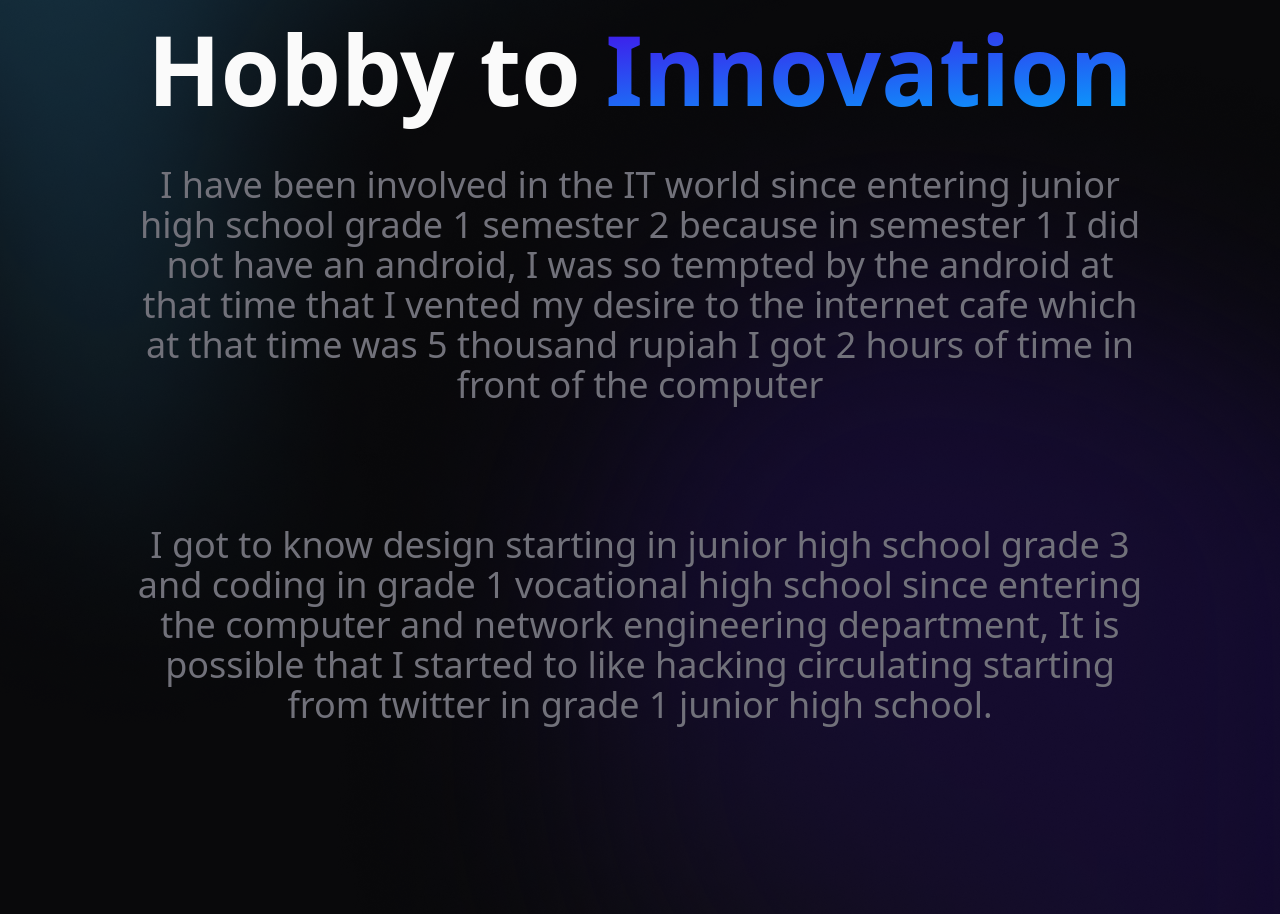
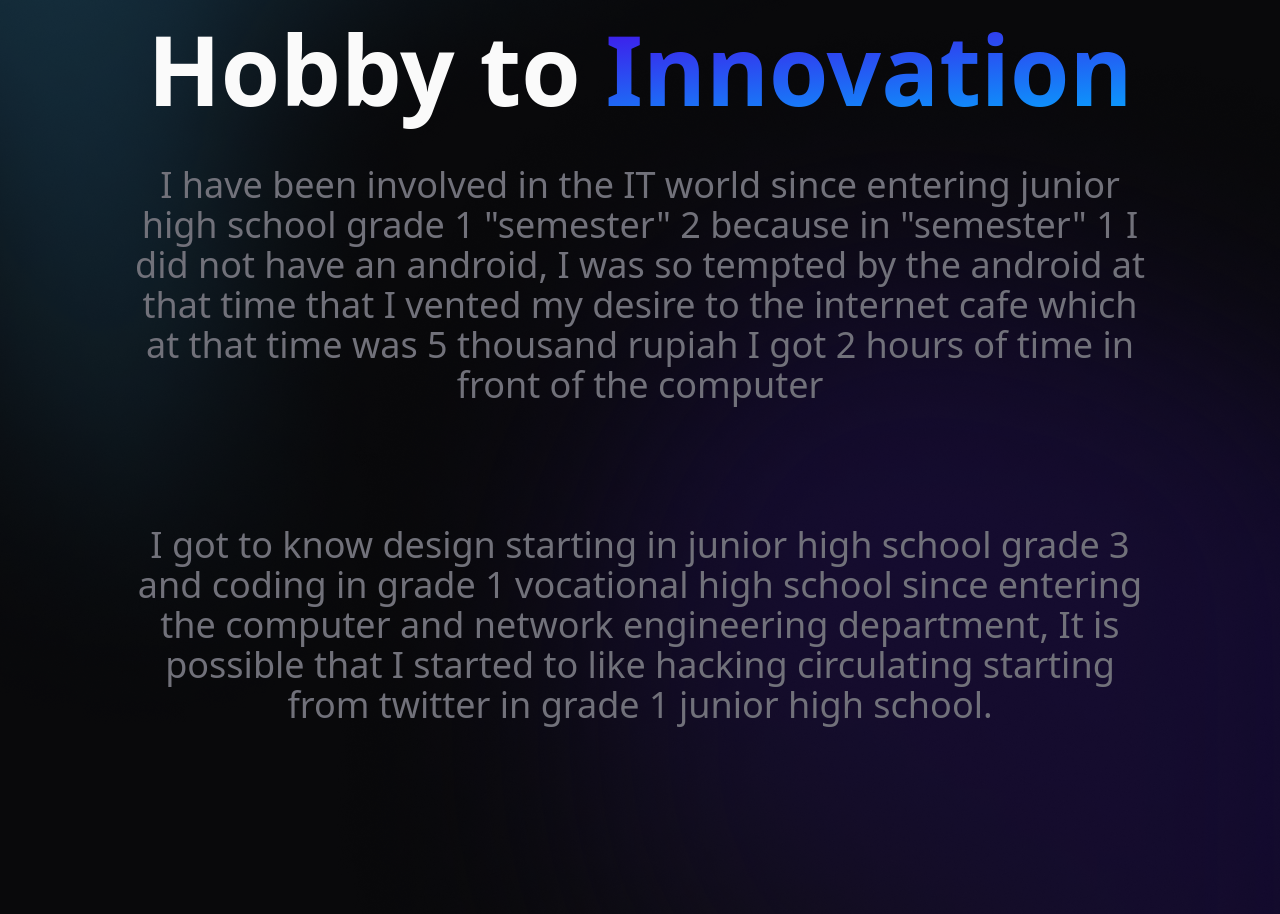
Before and after one commit to RicaRRdo99/RicaRRdo99.github.io, a website: page index.html in a window 1280 px wide. Shown: the part 2959-3873 px from the top of the page. Drawn offline with nearby package versions, Linux system fonts and the light colour scheme.

Commit message:
index.html

```diff
--- a/index.html
+++ b/index.html
@@ -376,7 +376,7 @@
             <br><br>
             <p
                 class="text-2xl lg1:text-4xl font-light lg1:font-medium text-zinc-500">
-                I have been involved in the IT world since entering junior high school grade 1 semester 2 because in semester 1 I did not have an android,
+                I have been involved in the IT world since entering junior high school grade 1 "semester" 2 because in "semester" 1 I did not have an android,
                 I was so tempted by the android at that time that I vented my desire to the internet cafe
                 which at that time was 5 thousand rupiah I got 2 hours of time in front of the computer
                 <br><br><br><br>
```
